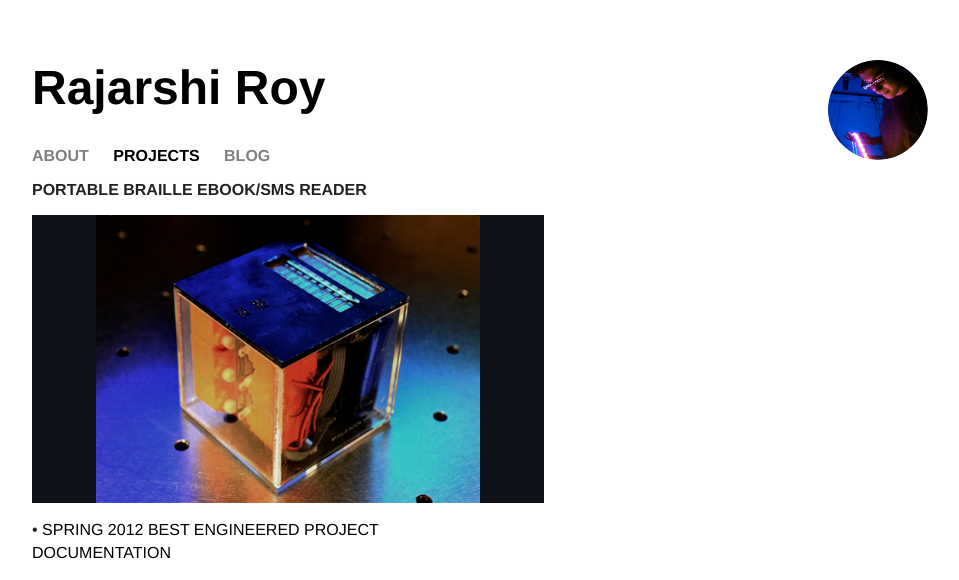
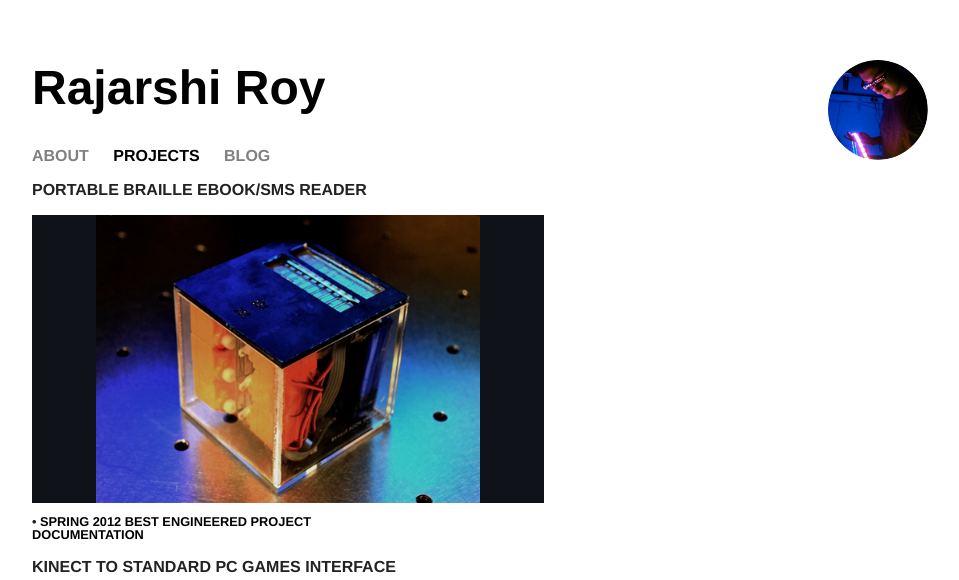
Before and after one commit to rajarshiroy/rajarshiroy.github.io, a Jekyll site: the page built from projects/index.html, in a window 1280 px wide. Shown: the top 580 px of the page, without its empty margins (160-1119 px from the left). Built offline with Jekyll 4.4.1, drawn with Linux system fonts in a browser that asks for light colours.

Commit message:
Update index.html

```diff
--- a/projects/index.html
+++ b/projects/index.html
@@ -4,10 +4,10 @@ title: Projects
 ---
 <h3 id="portable-braille-ebooksms-reader">PORTABLE BRAILLE EBOOK/SMS READER</h3>
 <div style="width:512px;height:288px;background-color:#10121a;"><img src="/projects/content/braille.png" style="height:100%; width:100%; object-fit:contain" /></div>
-<p class="hometown">
+<p class="projects"><strong>
 • <a href="https://courses.engr.illinois.edu/ece445/hall-of-fame.asp">SPRING 2012 BEST ENGINEERED PROJECT</a> <br />
 <a href="/public/rajarshi.pdf">DOCUMENTATION</a>
-</p>
+</strong></p>
 
 <h3 id="kinect-to-standard-pc-games-interface">KINECT TO STANDARD PC GAMES INTERFACE</h3>
 <iframe width="512" height="288" src="https://www.youtube.com/embed/Bq7mdl0yAy0" frameborder="0" allowfullscreen=""></iframe>
```
